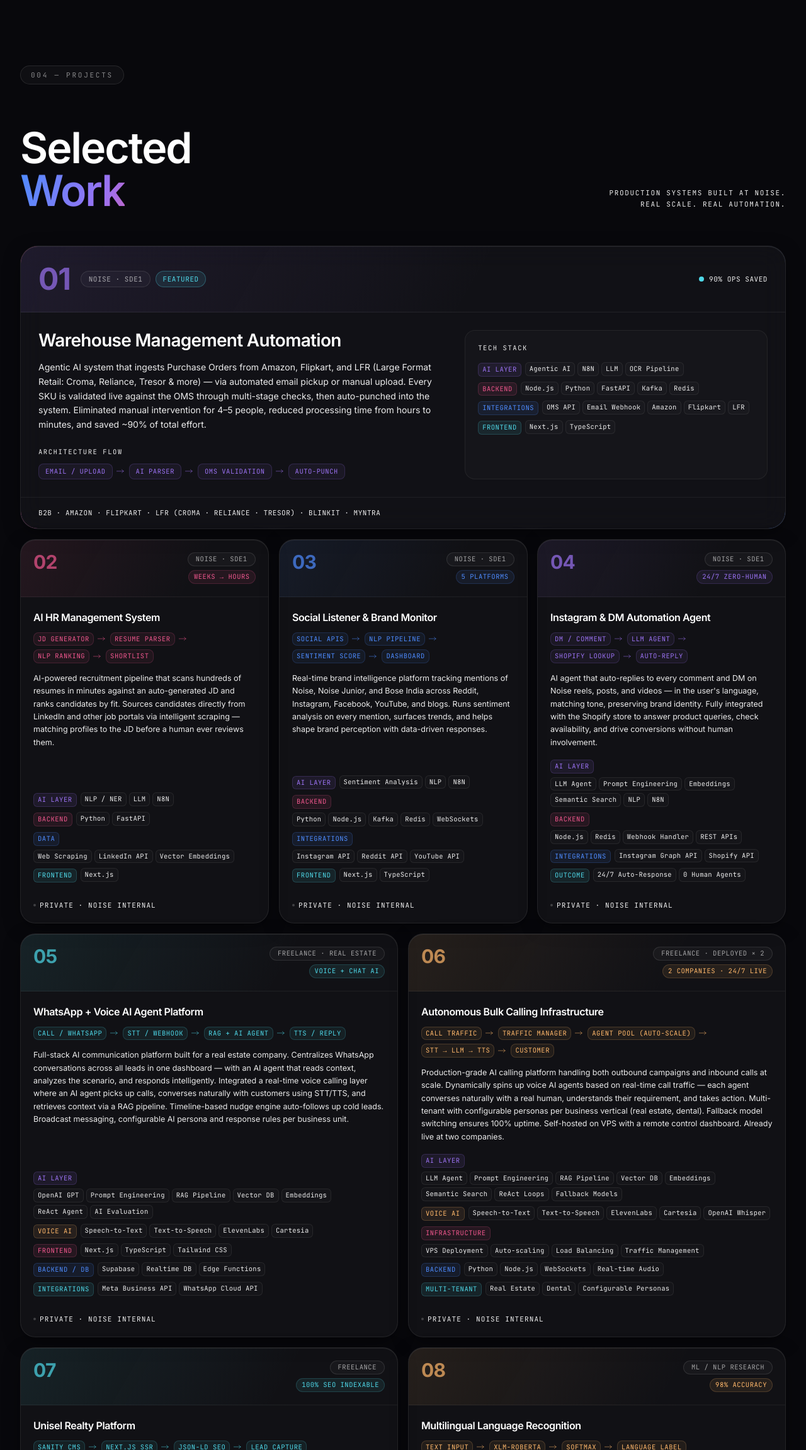
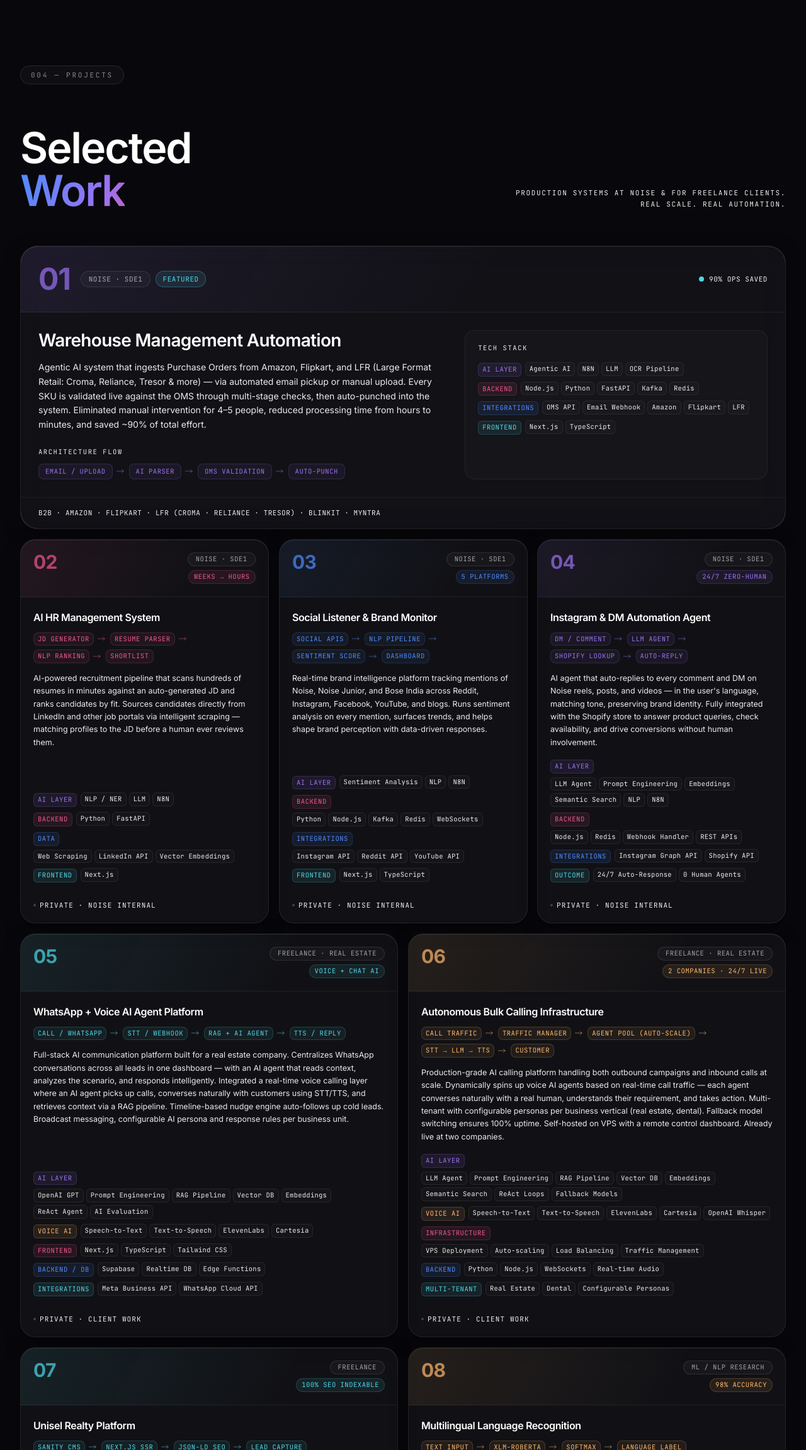
Before and after one commit to ShubhamSharma2003/personal-portfolio, a React (Vite) app: page /contact in a window 1280 px wide. Shown: the part 5973-8275 px from the top of the page at 63% size. Built offline with nearby package versions, Linux system fonts and the light colour scheme.

Commit message:
feat: update project labels and descriptions for clarity

```diff
--- a/src/components/portfolio/Projects.jsx
+++ b/src/components/portfolio/Projects.jsx
@@ -179,7 +179,7 @@ const PROJECTS = [
   {
     num: '06',
     title: 'Autonomous Bulk Calling Infrastructure',
-    label: 'Freelance · Deployed × 2',
+    label: 'Freelance · Real Estate',
     description:
       'Production-grade AI calling platform handling both outbound campaigns and inbound calls at scale. Dynamically spins up voice AI agents based on real-time call traffic — each agent converses naturally with a real human, understands their requirement, and takes action. Multi-tenant with configurable personas per business vertical (real estate, dental). Fallback model switching ensures 100% uptime. Self-hosted on VPS with a remote control dashboard. Already live at two companies.',
     flow: [
@@ -490,7 +490,7 @@ function TechGroups({ groups, compact = false }) {
   )
 }
 
-function ProjectLinks({ links, compact = false }) {
+function ProjectLinks({ links, label, compact = false }) {
   const reduce = useReducedMotion()
   const size = compact ? '!py-1.5 !px-3.5 !text-[11px]' : '!py-2 !px-4 !text-xs'
 
@@ -498,7 +498,7 @@ function ProjectLinks({ links, compact = false }) {
     return (
       <span className="text-white/58 inline-flex items-center gap-1.5 font-mono text-[11px] uppercase tracking-widest">
         <span className="h-1 w-1 rounded-full bg-white/20" />
-        Private · NOISE Internal
+        {label?.startsWith('NOISE') ? 'Private · NOISE Internal' : 'Private · Client Work'}
       </span>
     )
   }
@@ -604,7 +604,7 @@ function ProjectCard({ proj }) {
           </div>
 
           <div className="mt-auto pt-1">
-            <ProjectLinks links={proj.links} compact />
+            <ProjectLinks links={proj.links} label={proj.label} compact />
           </div>
         </div>
       </div>
@@ -639,7 +639,7 @@ export default function Projects() {
           </Parallax>
           <Reveal direction="left" delay={0.2}>
             <p className="text-white/58 font-mono text-[11px] uppercase leading-relaxed tracking-[0.15em] lg:text-right">
-              Production systems built at NOISE.
+              Production systems at NOISE &amp; for freelance clients.
               <br />
               Real scale. Real automation.
             </p>
```
